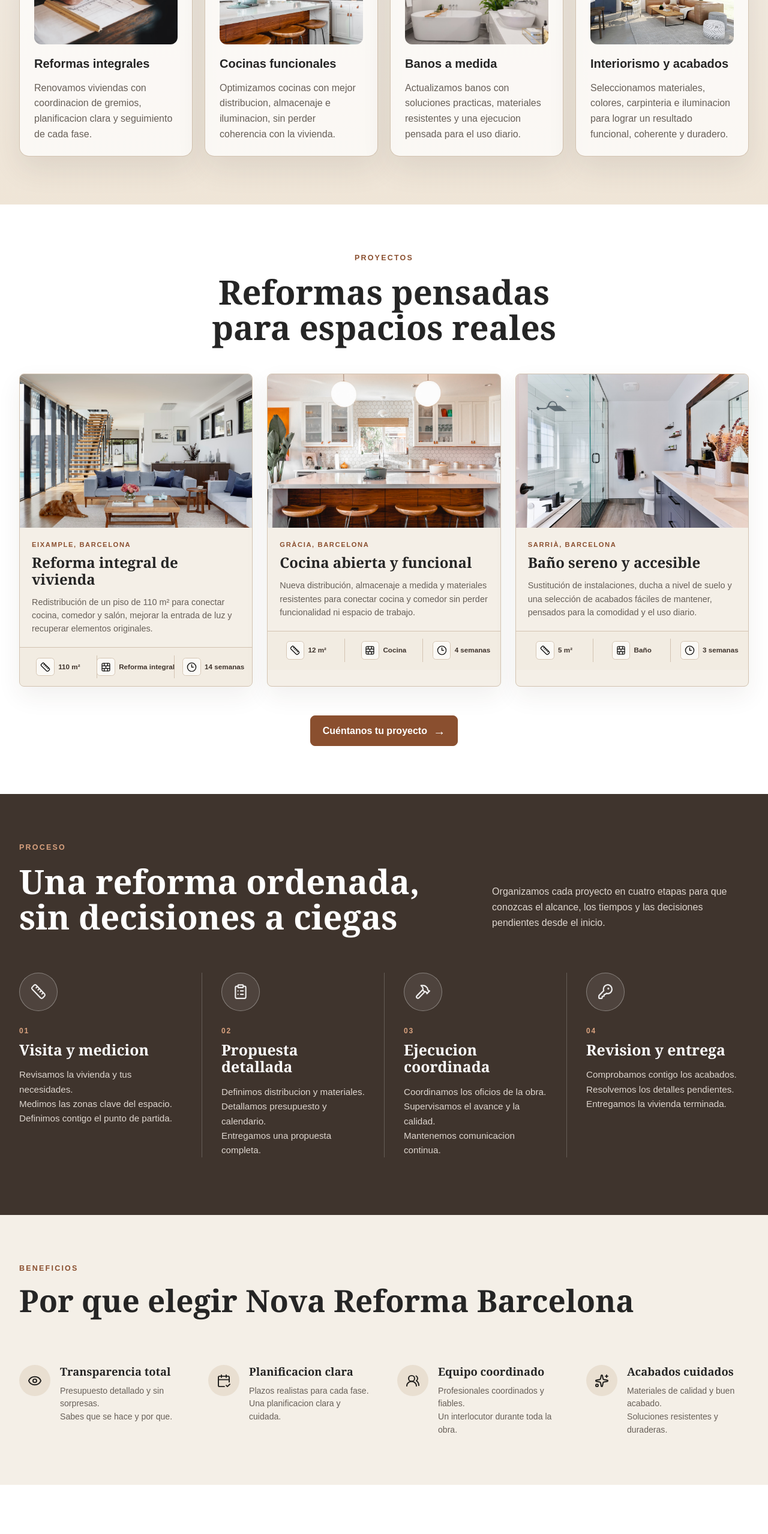
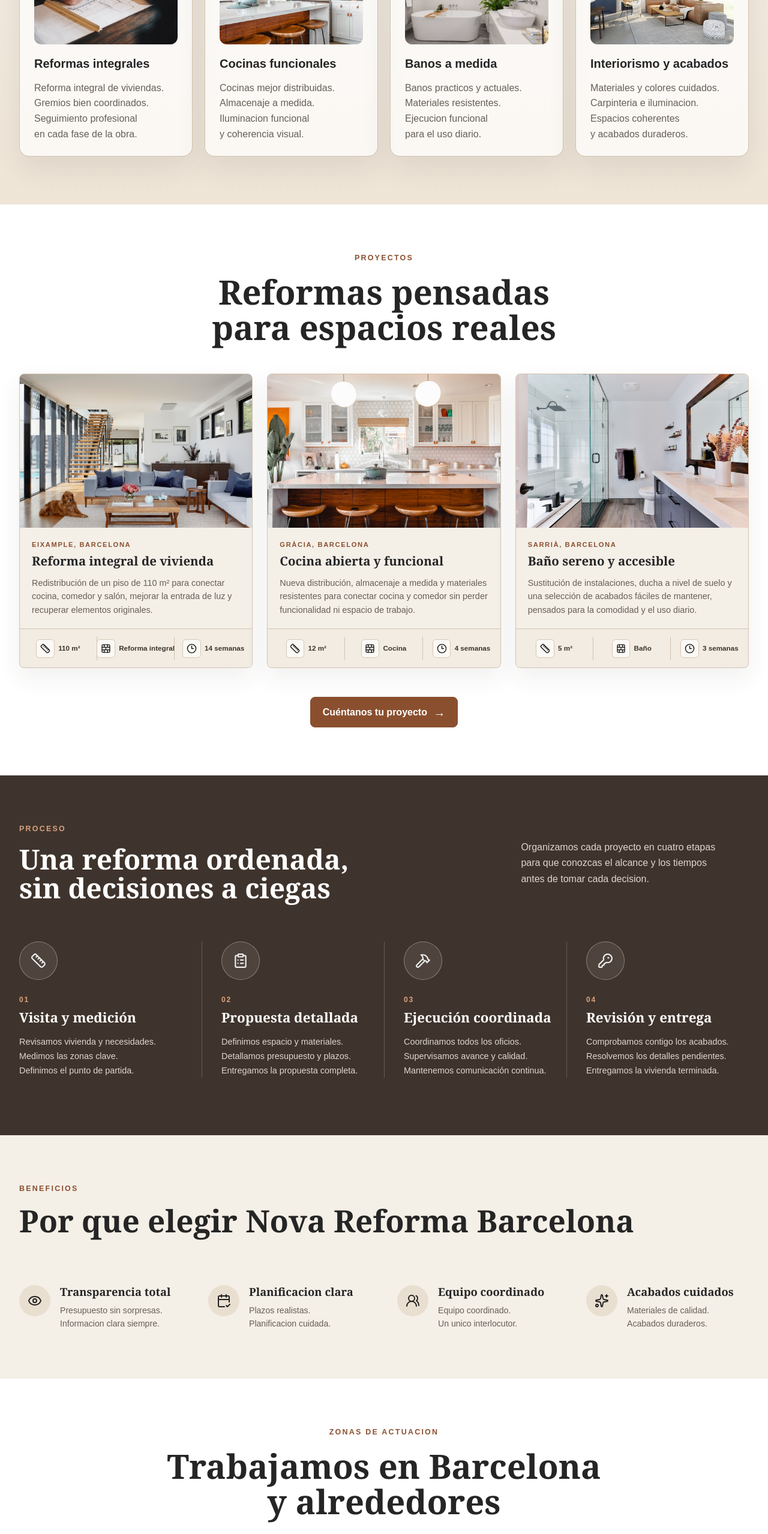
Before and after one commit to alxnrocha/site-reformas-barcelona, a plain HTML site: page index.html in a window 1280 px wide. Shown: the part 1000-3558 px from the top of the page at 60% size. Drawn offline with Linux system fonts and the light colour scheme.

Commit message:
fix: polish project and process alignment

```diff
--- a/index.html
+++ b/index.html
@@ -116,8 +116,10 @@
                         height="450" loading="lazy" decoding="async" />
                     <h3>Reformas integrales</h3>
                     <p>
-                        Renovamos viviendas con coordinacion de gremios,
-                        planificacion clara y seguimiento de cada fase.
+                        Reforma integral de viviendas.<br class="desktop-break" />
+                        Gremios bien coordinados.<br class="desktop-break" />
+                        Seguimiento profesional<br class="desktop-break" />
+                        en cada fase de la obra.
                     </p>
                 </article>
 
@@ -126,8 +128,10 @@
                         height="533" loading="lazy" decoding="async" />
                     <h3>Cocinas funcionales</h3>
                     <p>
-                        Optimizamos cocinas con mejor distribucion, almacenaje
-                        e iluminacion, sin perder coherencia con la vivienda.
+                        Cocinas mejor distribuidas.<br class="desktop-break" />
+                        Almacenaje a medida.<br class="desktop-break" />
+                        Iluminacion funcional<br class="desktop-break" />
+                        y coherencia visual.
                     </p>
                 </article>
 
@@ -136,8 +140,10 @@
                         height="534" loading="lazy" decoding="async" />
                     <h3>Banos a medida</h3>
                     <p>
-                        Actualizamos banos con soluciones practicas, materiales
-                        resistentes y una ejecucion pensada para el uso diario.
+                        Banos practicos y actuales.<br class="desktop-break" />
+                        Materiales resistentes.<br class="desktop-break" />
+                        Ejecucion funcional<br class="desktop-break" />
+                        para el uso diario.
                     </p>
                 </article>
 
@@ -146,8 +152,10 @@
                         height="600" loading="lazy" decoding="async" />
                     <h3>Interiorismo y acabados</h3>
                     <p>
-                        Seleccionamos materiales, colores, carpinteria e iluminacion
-                        para lograr un resultado funcional, coherente y duradero.
+                        Materiales y colores cuidados.<br class="desktop-break" />
+                        Carpinteria e iluminacion.<br class="desktop-break" />
+                        Espacios coherentes<br class="desktop-break" />
+                        y acabados duraderos.
                     </p>
                 </article>
             </div>
@@ -259,11 +267,12 @@
             <div class="process-heading">
                 <div>
                     <p class="section-label">Proceso</p>
-                    <h2>Una reforma ordenada, sin decisiones a ciegas</h2>
+                    <h2>Una reforma ordenada,<br class="process-title-break" /> sin decisiones a ciegas</h2>
                 </div>
                 <p>
-                    Organizamos cada proyecto en cuatro etapas para que conozcas
-                    el alcance, los tiempos y las decisiones pendientes desde el inicio.
+                    Organizamos cada proyecto en cuatro etapas<br class="desktop-break" />
+                    para que conozcas el alcance y los tiempos<br class="desktop-break" />
+                    antes de tomar cada decision.
                 </p>
             </div>
 
@@ -273,11 +282,11 @@
                         <img src="./src/assets/images/icon-ruler.svg" alt="" />
                     </div>
                     <p class="process-number">01</p>
-                    <h3>Visita y medicion</h3>
+                    <h3>Visita y medición</h3>
                     <p>
-                        Revisamos la vivienda y tus necesidades.<br class="desktop-break" />
-                        Medimos las zonas clave del espacio.<br class="desktop-break" />
-                        Definimos contigo el punto de partida.
+                        Revisamos vivienda y necesidades.<br class="desktop-break" />
+                        Medimos las zonas clave.<br class="desktop-break" />
+                        Definimos el punto de partida.
                     </p>
                 </li>
 
@@ -288,9 +297,9 @@
                     <p class="process-number">02</p>
                     <h3>Propuesta detallada</h3>
                     <p>
-                        Definimos distribucion y materiales.<br class="desktop-break" />
-                        Detallamos presupuesto y calendario.<br class="desktop-break" />
-                        Entregamos una propuesta completa.
+                        Definimos espacio y materiales.<br class="desktop-break" />
+                        Detallamos presupuesto y plazos.<br class="desktop-break" />
+                        Entregamos la propuesta completa.
                     </p>
                 </li>
 
@@ -299,11 +308,11 @@
                         <img src="./src/assets/images/icon-hammer.svg" alt="" />
                     </div>
                     <p class="process-number">03</p>
-                    <h3>Ejecucion coordinada</h3>
+                    <h3>Ejecución coordinada</h3>
                     <p>
-                        Coordinamos los oficios de la obra.<br class="desktop-break" />
-                        Supervisamos el avance y la calidad.<br class="desktop-break" />
-                        Mantenemos comunicacion continua.
+                        Coordinamos todos los oficios.<br class="desktop-break" />
+                        Supervisamos avance y calidad.<br class="desktop-break" />
+                        Mantenemos comunicación continua.
                     </p>
                 </li>
 
@@ -312,7 +321,7 @@
                         <img src="./src/assets/images/icon-key-round.svg" alt="" />
                     </div>
                     <p class="process-number">04</p>
-                    <h3>Revision y entrega</h3>
+                    <h3>Revisión y entrega</h3>
                     <p>
                         Comprobamos contigo los acabados.<br class="desktop-break" />
                         Resolvemos los detalles pendientes.<br class="desktop-break" />
@@ -336,8 +345,8 @@
                     <div>
                         <h3>Transparencia total</h3>
                         <p>
-                            Presupuesto detallado y sin sorpresas.<br class="desktop-break" />
-                            Sabes que se hace y por que.
+                            Presupuesto sin sorpresas.<br class="desktop-break" />
+                            Informacion clara siempre.
                         </p>
                     </div>
                 </article>
@@ -349,8 +358,8 @@
                     <div>
                         <h3>Planificacion clara</h3>
                         <p>
-                            Plazos realistas para cada fase.<br class="desktop-break" />
-                            Una planificacion clara y cuidada.
+                            Plazos realistas.<br class="desktop-break" />
+                            Planificacion cuidada.
                         </p>
                     </div>
                 </article>
@@ -362,8 +371,8 @@
                     <div>
                         <h3>Equipo coordinado</h3>
                         <p>
-                            Profesionales coordinados y fiables.<br class="desktop-break" />
-                            Un interlocutor durante toda la obra.
+                            Equipo coordinado.<br class="desktop-break" />
+                            Un unico interlocutor.
                         </p>
                     </div>
                 </article>
@@ -375,8 +384,8 @@
                     <div>
                         <h3>Acabados cuidados</h3>
                         <p>
-                            Materiales de calidad y buen acabado.<br class="desktop-break" />
-                            Soluciones resistentes y duraderas.
+                            Materiales de calidad.<br class="desktop-break" />
+                            Acabados duraderos.
                         </p>
                     </div>
                 </article>
--- a/src/css/styles.css
+++ b/src/css/styles.css
@@ -516,8 +516,9 @@
     margin-top: 0.4rem;
     color: var(--color-text);
     font-family: var(--font-display);
-    font-size: 1.5rem;
+    font-size: 1.28rem;
     line-height: 1.15;
+    white-space: nowrap;
 }
 
 .project-description {
@@ -531,7 +532,7 @@
 .project-details {
     display: grid;
     grid-template-columns: repeat(3, minmax(0, 1fr));
-    margin: 1.2rem -1.25rem 0;
+    margin: 1.25rem -1.25rem 0;
     padding: 0.8rem 0;
     border-top: 0.0625rem solid var(--color-border);
     background: rgba(239, 230, 219, 0.42);
@@ -580,9 +581,9 @@
 
 .process-heading {
     display: grid;
-    grid-template-columns: minmax(0, 1.1fr) minmax(20rem, 0.65fr);
-    align-items: end;
-    gap: 4rem;
+    grid-template-columns: minmax(0, 1.35fr) minmax(20rem, 0.65fr);
+    align-items: center;
+    gap: 3rem;
 }
 
 .process-heading .section-label,
@@ -596,12 +597,13 @@
 
 .process-heading h2 {
     max-width: 46rem;
+    font-size: clamp(2.25rem, 3.6vw, 3.4rem);
 }
 
 .process-heading > p {
     max-width: 32rem;
-    padding-bottom: 0.4rem;
     color: #ded6cf;
+    line-height: 1.65;
 }
 
 .process-list {
@@ -655,14 +657,16 @@
     margin-top: 0.45rem;
     color: var(--color-surface);
     font-family: var(--font-display);
-    font-size: 1.55rem;
+    font-size: 1.4rem;
     line-height: 1.15;
+    white-space: nowrap;
 }
 
 .process-step > p:last-child {
     margin-top: 1rem;
     color: #ded6cf;
-    font-size: 0.95rem;
+    font-size: 0.9rem;
+    line-height: 1.65;
 }
 
 /* ==========================================================================
@@ -1354,6 +1358,15 @@
         grid-template-rows: auto;
     }
 
+    .project-content h3,
+    .process-heading h2 {
+        white-space: normal;
+    }
+
+    .process-title-break {
+        display: none;
+    }
+
     .process-heading {
         grid-template-columns: 1fr;
         gap: 1.25rem;
@@ -1625,6 +1638,7 @@
 
     .process-step h3 {
         margin-top: 0.3rem;
+        white-space: normal;
     }
 
     .process-step > p:last-child {
```
